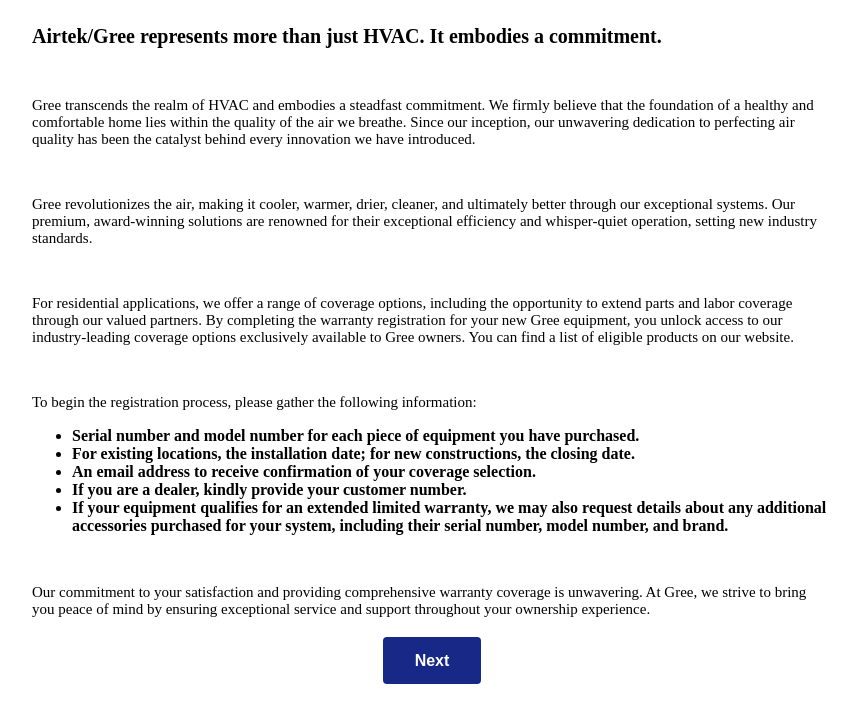
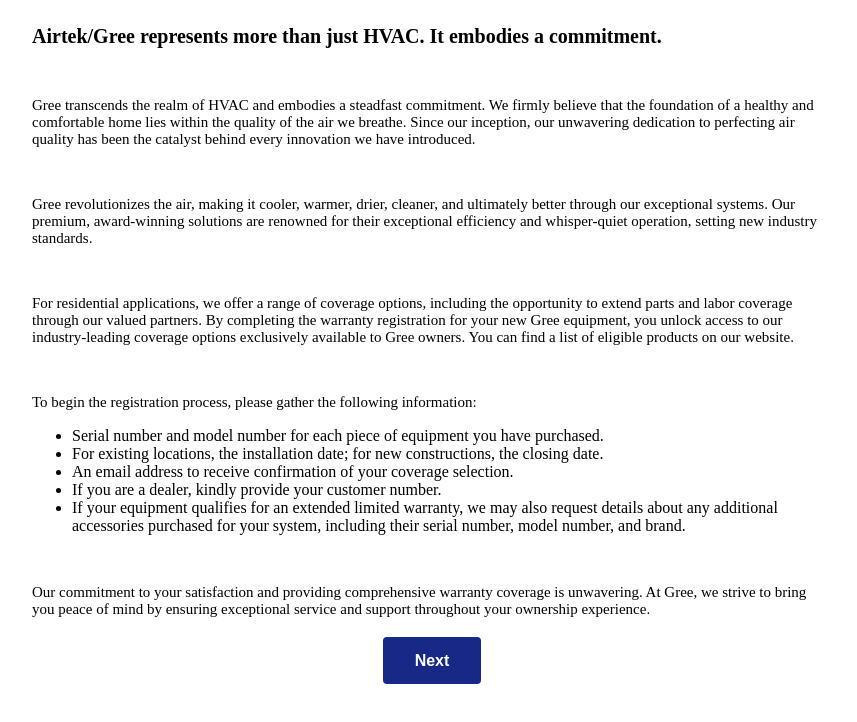
Before and after one commit to DavidSpaice/next, a Next.js app: page /warranty in a window 1280 px wide. Shown: the top 722 px of the page, without its empty margins (208-1065 px from the left). Built offline with nearby package versions, Linux system fonts and the light colour scheme.

Commit message:
style update

```diff
--- a/app/globals.css
+++ b/app/globals.css
@@ -28,7 +28,8 @@
 }
 
 .next-btn,
-.pre-btn {
+.pre-btn,
+.list-btn {
   cursor: pointer;
   border-radius: 4px;
   border-color: rgba(0, 0, 0, 0);
@@ -71,14 +72,41 @@
   color: #d32f2f;
 }
 
-.list {
-  font-weight: 600;
+.list-container {
+  display: flex;
+  align-items: center;
+  justify-content: space-between;
+}
+
+.list-btn {
+  padding: 0.4rem 0.3rem;
+  font-size: 0.8rem;
+}
+
+input[type="date"] {
+  font-size: 17px;
+  margin: 0.6rem;
+  margin-right: 1rem;
 }
 
 ::-webkit-datetime-edit {
-  padding: 0.7em;
+  padding: 0.35em;
   margin: 0 1rem;
 }
 ::-webkit-datetime-edit-fields-wrapper {
   border: rgb(188, 188, 188);
 }
+
+::-webkit-datetime-edit-text {
+  color: rgb(133, 133, 133);
+  padding: 0 0.3em;
+}
+::-webkit-datetime-edit-month-field {
+  color: rgb(133, 133, 133);
+}
+::-webkit-datetime-edit-day-field {
+  color: rgb(133, 133, 133);
+}
+::-webkit-datetime-edit-year-field {
+  color: rgb(133, 133, 133);
+}
--- a/app/warranty/Component.tsx
+++ b/app/warranty/Component.tsx
@@ -5,6 +5,8 @@ import Box from "@mui/material/Box";
 import Radio from "@mui/material/Radio";
 import List from "@mui/material/List";
 import ListItem from "@mui/material/ListItem";
+import ListItemIcon from "@mui/material/ListItemIcon";
+import ListItemText from "@mui/material/ListItemText";
 import DeleteIcon from "@mui/icons-material/Delete";
 import Controls from "./Controls";
 import { TextField } from "@mui/material";
@@ -607,7 +609,7 @@ const WarrantyForm = () => {
                   <TextField
                     type="text"
                     name="model"
-                    label="model"
+                    label="Model"
                     size="small"
                     value={newItem.model}
                     onChange={(e) =>
@@ -651,7 +653,7 @@ const WarrantyForm = () => {
 
                   <button
                     type="button"
-                    className="next-btn"
+                    className="list-btn"
                     onClick={handleAddItem}
                   >
                     Add Item
@@ -659,7 +661,7 @@ const WarrantyForm = () => {
                 </div>
               </Box>
               {formData.items.length > 0 && (
-                <ul>
+                <div>
                   {formData.items.map((item) => (
                     <List
                       dense
@@ -667,16 +669,23 @@ const WarrantyForm = () => {
                       key={item.id}
                     >
                       <ListItem>
-                        Model: {item.model}, Serial Number: {item.serialNumber},
-                        Installation Date: {item.installationDate}
-                        <DeleteIcon
-                          type="button"
-                          onClick={() => handleDeleteItem(item.id)}
-                        ></DeleteIcon>
+                        <ListItemText primary={`Model: ${item.model}`} />
+                        <ListItemText
+                          primary={`Serial Number: ${item.serialNumber}`}
+                        />
+                        <ListItemText
+                          primary={`Installation Date: ${item.installationDate}`}
+                        />
+                        <ListItemIcon>
+                          <DeleteIcon
+                            type="button"
+                            onClick={() => handleDeleteItem(item.id)}
+                          ></DeleteIcon>
+                        </ListItemIcon>
                       </ListItem>
                     </List>
                   ))}
-                </ul>
+                </div>
               )}
             </div>
             <br />
```
Also changed, not shown: app/layout.tsx (+9 -7 lines).
